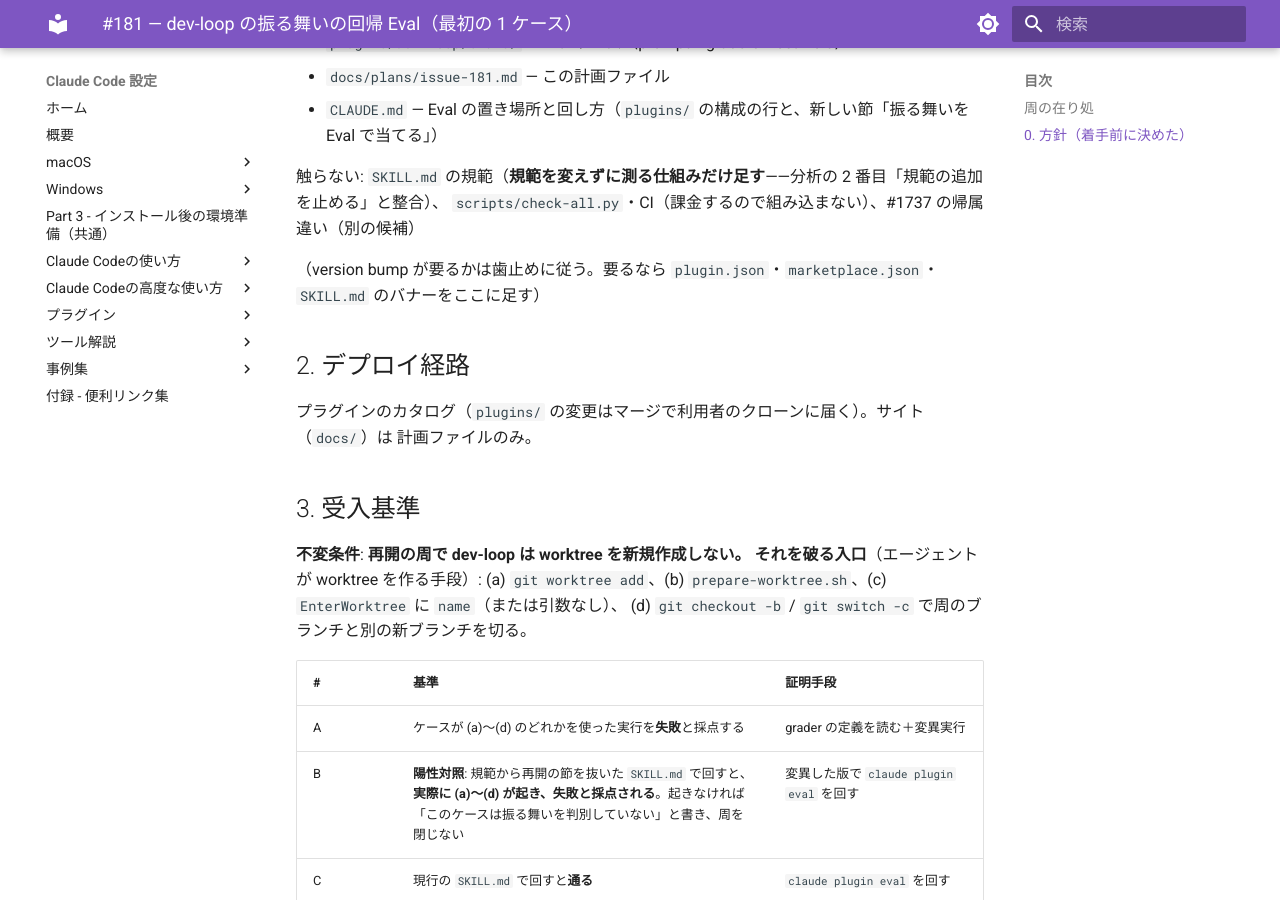
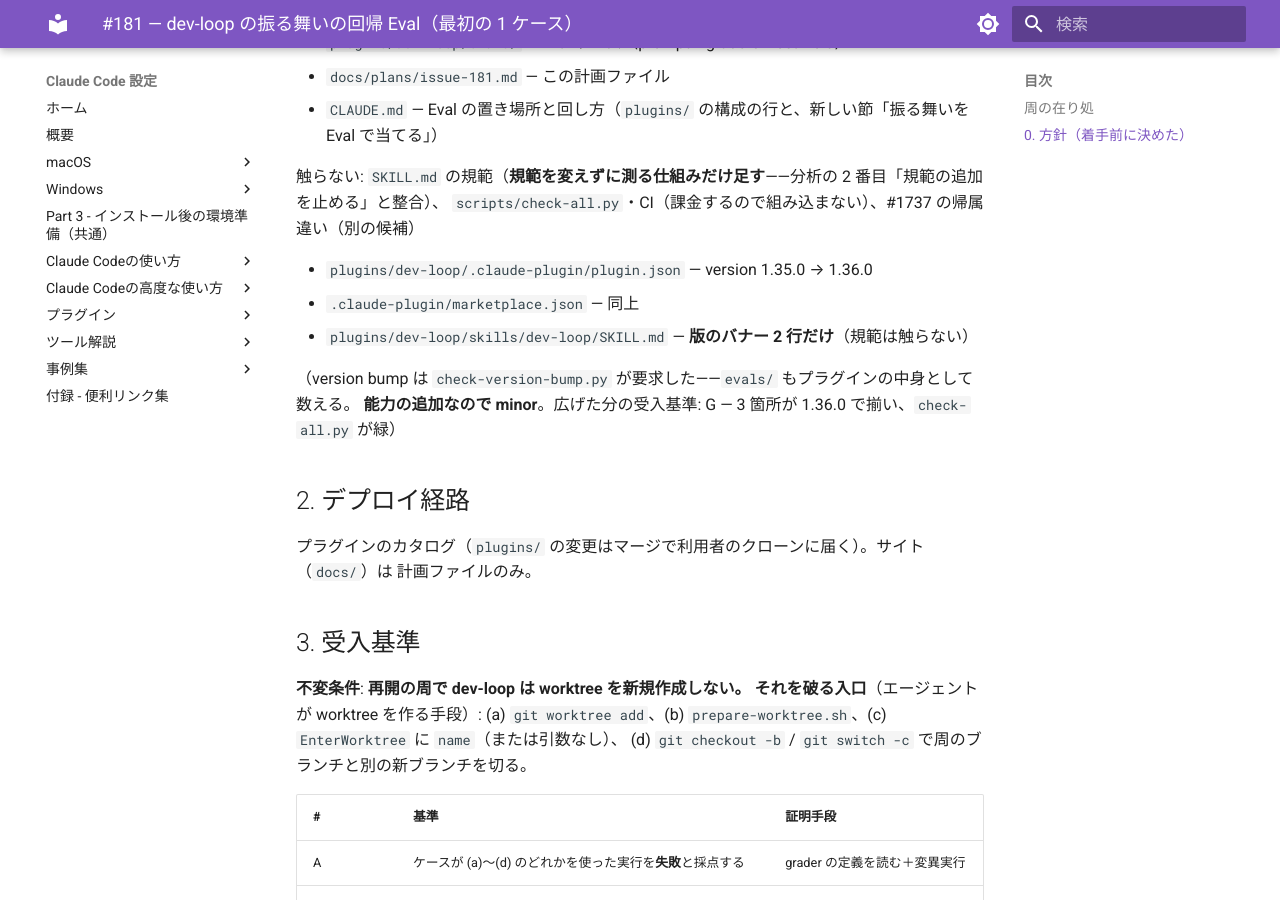
Before and after one commit to hdknr/claude-code-setup, an MkDocs documentation site: the page built from docs/plans/issue-181.md, in a window 1280 px wide and 900 px high, scrolled down 960 px. Built offline with MkDocs 1.6.1 and Material for MkDocs 9.7.7, drawn with Linux system fonts in a browser that asks for light colours.

Commit message:
chore(dev-loop): 1.36.0 に上げる (#181)
evals/ の追加はプラグインの中身の変更として数えられる。能力の追加なので minor。

Co-Authored-By: Claude Opus 5.5 <noreply@anthropic.com>

```diff
--- a/docs/plans/issue-181.md
+++ b/docs/plans/issue-181.md
@@ -31,7 +31,12 @@ worktree を新規作成しない**。失敗の実物がある（#96 で 2 本
 触らない: `SKILL.md` の規範（**規範を変えずに測る仕組みだけ足す**——分析の 2 番目「規範の追加を止める」と整合）、
 `scripts/check-all.py`・CI（課金するので組み込まない）、#1737 の帰属違い（別の候補）
 
-（version bump が要るかは歯止めに従う。要るなら `plugin.json`・`marketplace.json`・`SKILL.md` のバナーをここに足す）
+- `plugins/dev-loop/.claude-plugin/plugin.json` — version 1.35.0 → 1.36.0
+- `.claude-plugin/marketplace.json` — 同上
+- `plugins/dev-loop/skills/dev-loop/SKILL.md` — **版のバナー 2 行だけ**（規範は触らない）
+
+（version bump は `check-version-bump.py` が要求した——`evals/` もプラグインの中身として数える。
+**能力の追加なので minor**。広げた分の受入基準: G — 3 箇所が 1.36.0 で揃い、`check-all.py` が緑）
 
 ## 2. デプロイ経路
 
```
Also changed, not shown: plugins/dev-loop/skills/dev-loop/SKILL.md (+2 -2 lines), 2 other files.
